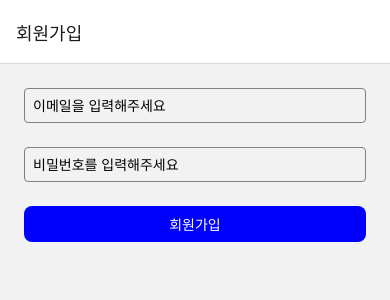
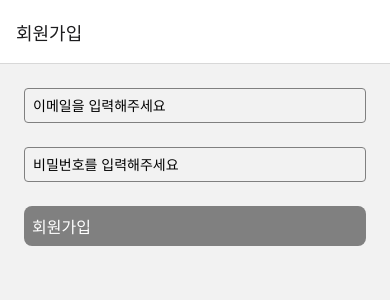
Before and after one commit to aptakqmf12/react-native, a React Native app: screen /SignUp in a window 390 px wide. Shown: the top 300 px of the page. Built offline with nearby package versions, Linux system fonts and the light colour scheme.

Commit message:
feat: 로그인, 회원가입 버튼 스타일 지정

```diff
--- a/src/pages/signin/index.tsx
+++ b/src/pages/signin/index.tsx
@@ -13,6 +13,9 @@ export default function SignInScreen() {
   const passwordRef = useRef<TextInput | null>(null);
   const [email, setEmail] = useState('');
   const [password, setPassword] = useState('');
+
+  const isValid = email && password;
+
   return (
     <KeyboardAvoidingView behavior={'position'} style={styles.container}>
       <View style={styles.inputWrapper}>
@@ -39,14 +42,12 @@ export default function SignInScreen() {
         />
       </View>
 
-      <Pressable>
-        <Text
-          style={StyleSheet.compose(
-            styles.loginButton,
-            styles.loginButtonActive,
-          )}>
-          로그인
-        </Text>
+      <Pressable
+        style={StyleSheet.compose(
+          styles.loginButton,
+          styles.loginButtonActive,
+        )}>
+        <Text style={styles.loginButtonText}>로그인</Text>
       </Pressable>
     </KeyboardAvoidingView>
   );
@@ -74,4 +75,8 @@ const styles = StyleSheet.create({
   loginButtonActive: {
     backgroundColor: 'blue',
   },
+  loginButtonText: {
+    color: 'white',
+    fontSize: 16,
+  },
 });
--- a/src/pages/signup/index.tsx
+++ b/src/pages/signup/index.tsx
@@ -13,6 +13,9 @@ export default function SignUpScreen() {
   const passwordRef = useRef<TextInput | null>(null);
   const [email, setEmail] = useState('');
   const [password, setPassword] = useState('');
+
+  const isValid = email && password;
+
   return (
     <KeyboardAvoidingView style={styles.container}>
       <View style={styles.inputWrapper}>
@@ -39,14 +42,13 @@ export default function SignUpScreen() {
         />
       </View>
 
-      <Pressable>
-        <Text
-          style={StyleSheet.compose(
-            styles.loginButton,
-            styles.loginButtonActive,
-          )}>
-          회원가입
-        </Text>
+      <Pressable
+        style={
+          isValid
+            ? StyleSheet.compose(styles.loginButton, styles.loginButtonActive)
+            : styles.loginButton
+        }>
+        <Text style={styles.loginButtonText}>회원가입</Text>
       </Pressable>
     </KeyboardAvoidingView>
   );
@@ -73,4 +75,8 @@ const styles = StyleSheet.create({
   loginButtonActive: {
     backgroundColor: 'blue',
   },
+  loginButtonText: {
+    color: 'white',
+    fontSize: 16,
+  },
 });
```
